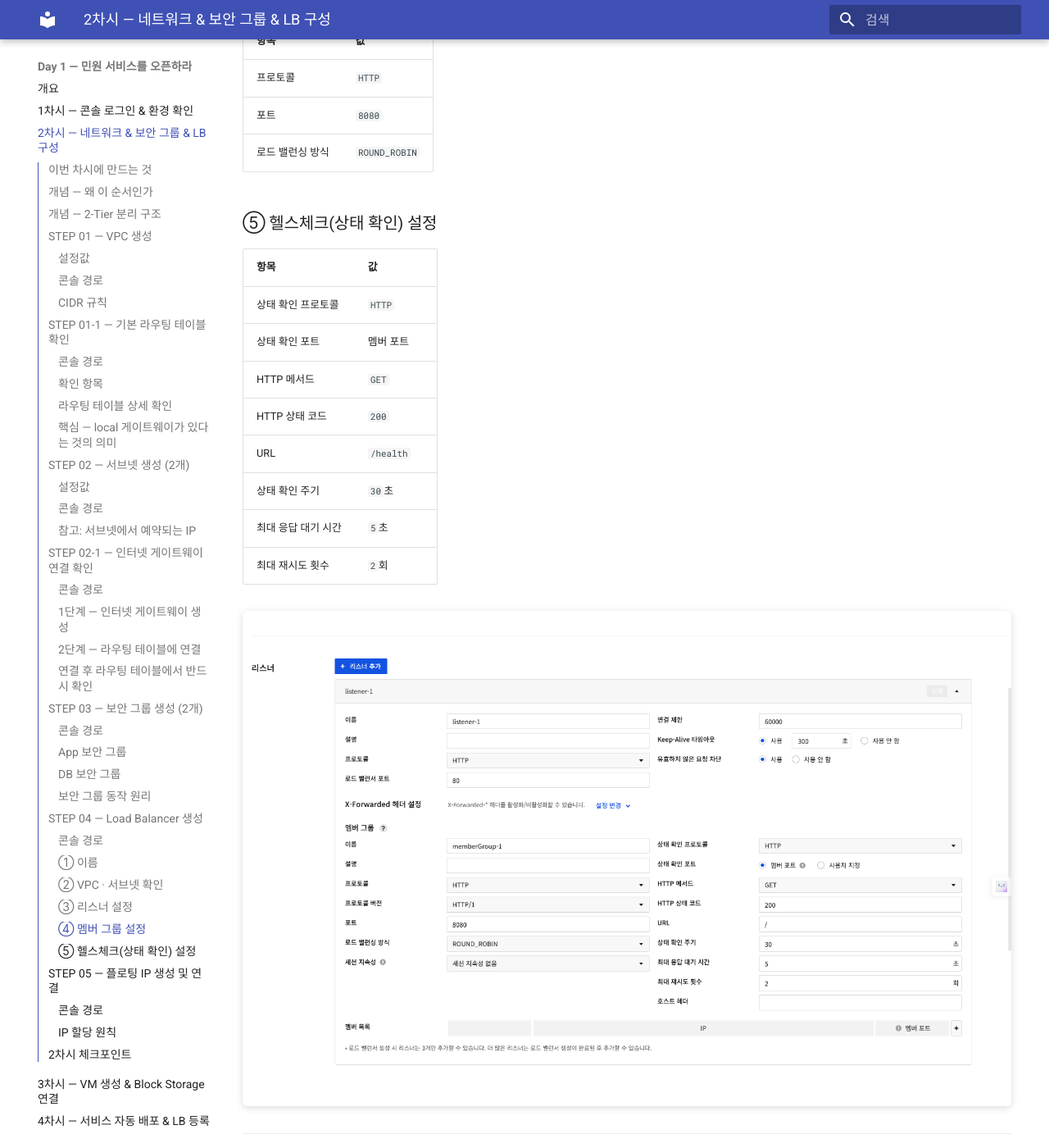
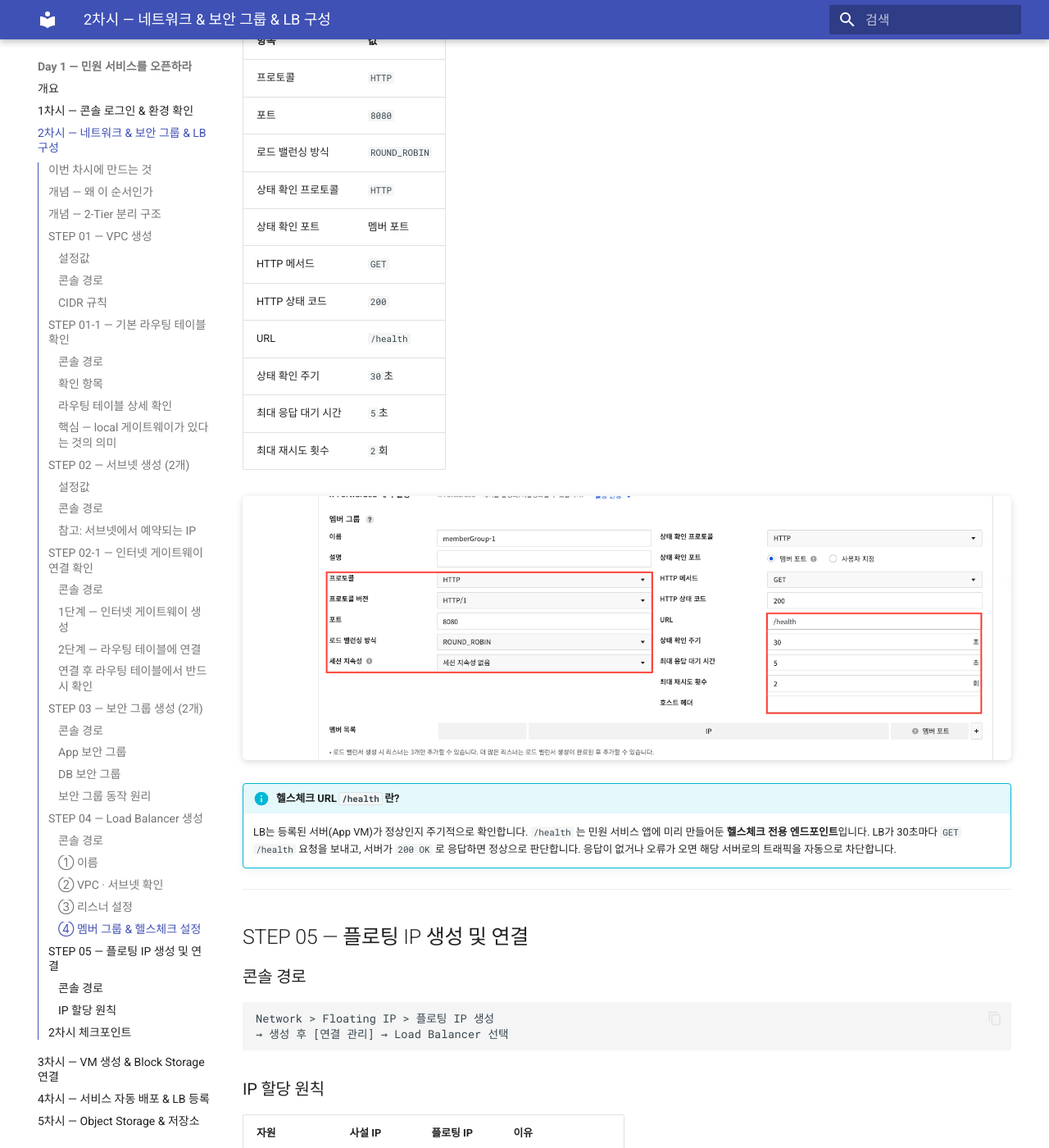
Before and after one commit to skilleat-labs/cloud-native-minwon-lab, an MkDocs documentation site: the page built from docs/day1/session2.md, in a window 1280 px wide and 1400 px high, scrolled down 12366 px. Shown: the whole window at 82% size. Built offline with MkDocs 1.6.1 and Material for MkDocs 9.7.7, drawn with Linux system fonts in a browser that asks for light colours.

Commit message:
day1/session2: 멤버 그룹·헬스체크 캡처 추가 및 /health URL 설명 추가
Co-Authored-By: Claude Sonnet 4.6 <noreply@anthropic.com>

```diff
--- a/docs/day1/session2.md
+++ b/docs/day1/session2.md
@@ -336,18 +336,13 @@ Network > Load Balancer > 로드 밸런서 생성
 
 ![리스너 설정 화면](./images/2-6-lb-listener.png)
 
-### ④ 멤버 그룹 설정
+### ④ 멤버 그룹 & 헬스체크 설정
 
 | 항목 | 값 |
 |------|---|
 | 프로토콜 | `HTTP` |
 | 포트 | `8080` |
 | 로드 밸런싱 방식 | `ROUND_ROBIN` |
-
-### ⑤ 헬스체크(상태 확인) 설정
-
-| 항목 | 값 |
-|------|---|
 | 상태 확인 프로토콜 | `HTTP` |
 | 상태 확인 포트 | 멤버 포트 |
 | HTTP 메서드 | `GET` |
@@ -357,7 +352,13 @@ Network > Load Balancer > 로드 밸런서 생성
 | 최대 응답 대기 시간 | `5`초 |
 | 최대 재시도 횟수 | `2`회 |
 
-![리스너·멤버 그룹·헬스체크 설정 화면](./images/2-6-lb-listener-member-health.png)
+![멤버 그룹·헬스체크 설정 화면](./images/2-6-lb-member-health.png)
+
+!!! info "헬스체크 URL `/health` 란?"
+    LB는 등록된 서버(App VM)가 정상인지 주기적으로 확인합니다.
+    `/health` 는 민원 서비스 앱에 미리 만들어둔 **헬스체크 전용 엔드포인트**입니다.
+    LB가 30초마다 `GET /health` 요청을 보내고, 서버가 `200 OK` 로 응답하면 정상으로 판단합니다.
+    응답이 없거나 오류가 오면 해당 서버로의 트래픽을 자동으로 차단합니다.
 
 ---
 
```
Also changed, not shown: docs/day1/images/2-6-lb-member-health.png (added).
